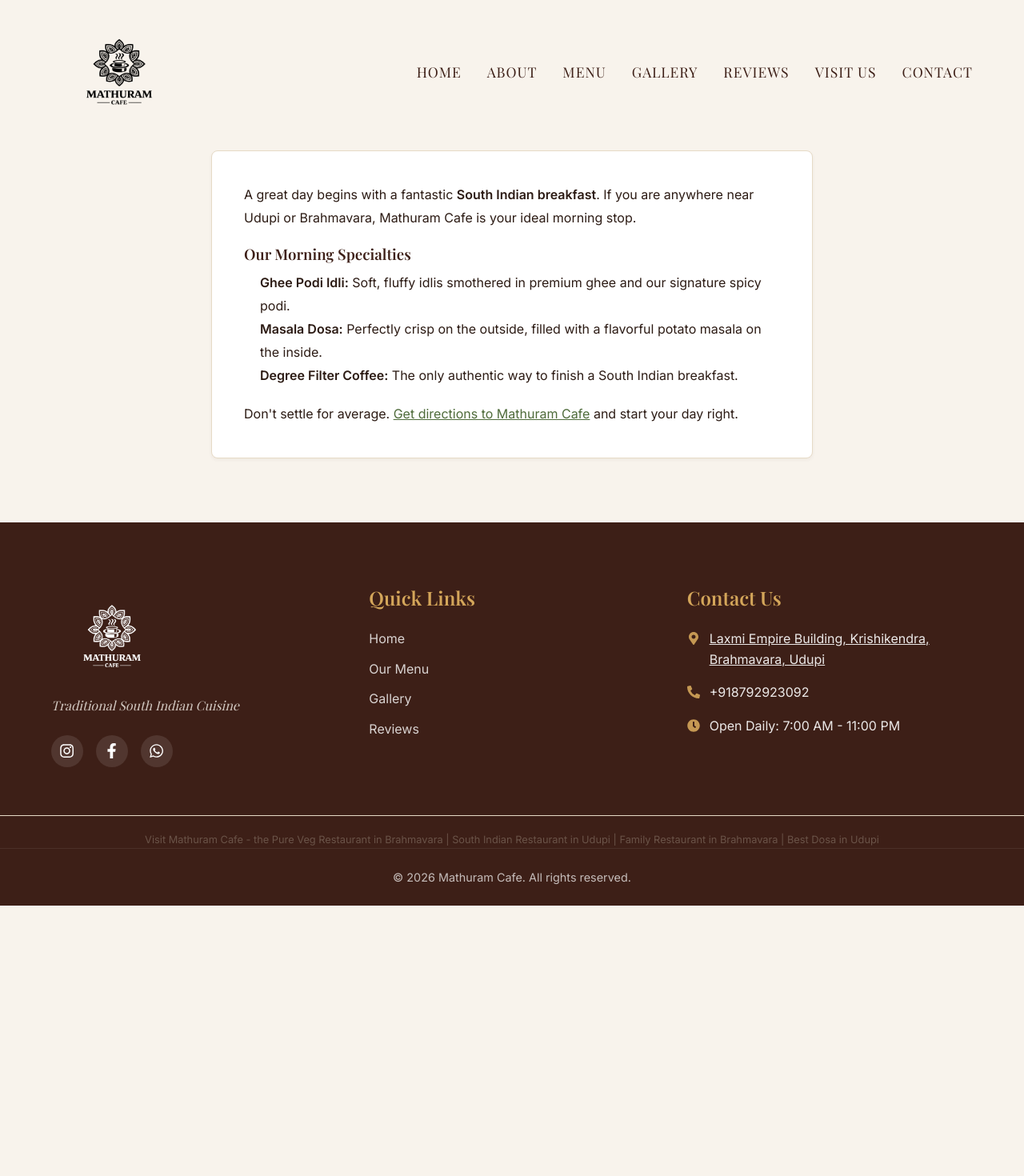
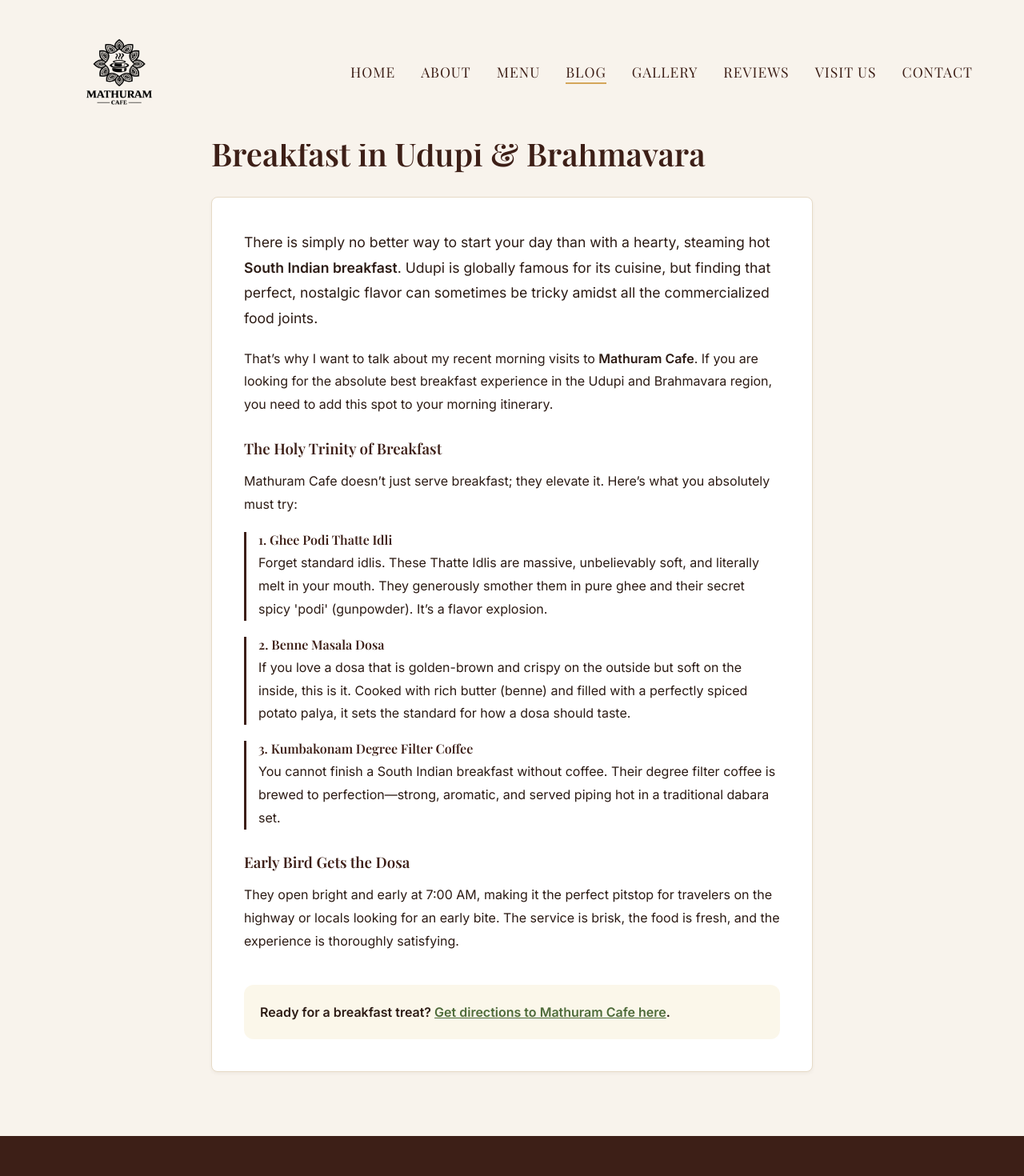
Before and after one commit to chiragudayashetty-tech/MathuramCafe-Website, a React (Vite) app: page /blog/south-indian-breakfast-udupi in a window 1280 px wide. Shown: the top 1470 px of the page at 80% size. Before the commit the page ends 1132 px from the top, so only its background shows below. Built offline with nearby package versions, Linux system fonts and the light colour scheme; a web font is replaced by a local one.

Commit message:
Fix video play button unclickable issue & add Blog to Navbar

```diff
--- a/src/components/Footer.jsx
+++ b/src/components/Footer.jsx
@@ -23,7 +23,9 @@
           <h3>Quick Links</h3>
           <ul>
             <li><Link to="/">Home</Link></li>
+            <li><Link to="/about">About Us</Link></li>
             <li><Link to="/menu">Our Menu</Link></li>
+            <li><Link to="/blog">Blog</Link></li>
             <li><Link to="/gallery">Gallery</Link></li>
             <li><Link to="/reviews">Reviews</Link></li>
           </ul>
--- a/src/components/Navbar.jsx
+++ b/src/components/Navbar.jsx
@@ -39,6 +39,7 @@
             <li><Link to="/" className={location.pathname === '/' ? 'active-link' : ''} onClick={closeMenu}>Home</Link></li>
             <li><Link to="/about" className={location.pathname === '/about' ? 'active-link' : ''} onClick={closeMenu}>About</Link></li>
             <li><Link to="/menu" className={location.pathname === '/menu' ? 'active-link' : ''} onClick={closeMenu}>Menu</Link></li>
+            <li><Link to="/blog" className={location.pathname.startsWith('/blog') ? 'active-link' : ''} onClick={closeMenu}>Blog</Link></li>
             <li><Link to="/gallery" className={location.pathname === '/gallery' ? 'active-link' : ''} onClick={closeMenu}>Gallery</Link></li>
             <li><Link to="/reviews" className={location.pathname === '/reviews' ? 'active-link' : ''} onClick={closeMenu}>Reviews</Link></li>
             <li><Link to="/visit" className={location.pathname === '/visit' ? 'active-link' : ''} onClick={closeMenu}>Visit Us</Link></li>
--- a/src/pages/Home.css
+++ b/src/pages/Home.css
@@ -41,6 +41,7 @@
   padding: 0 20px;
   color: var(--color-white);
   max-width: 800px;
+  pointer-events: none; /* Let taps fall through to the play button */
 }
 
 .hero-logo {
@@ -68,6 +69,7 @@
   animation: fadeInUp 1s ease 0.6s forwards;
   opacity: 0;
   padding-bottom: 30px; /* Prevent overlap with anything below */
+  pointer-events: auto; /* Re-enable clicks for buttons */
 }
 
 .btn-zomato {
--- a/src/pages/posts/Post1.jsx
+++ b/src/pages/posts/Post1.jsx
@@ -3,13 +3,38 @@
 
 const Post1 = () => (
   <div className="container" style={{ paddingTop: '120px', paddingBottom: '80px', maxWidth: '800px', minHeight: '80vh' }}>
-    <h1 className="gold-text" style={{ marginBottom: '30px' }}>Best Vegetarian Restaurant in Brahmavara</h1>
+    <h1 className="gold-text" style={{ marginBottom: '30px', fontSize: '2.5rem' }}>Review: Why Mathuram Cafe is the Best Vegetarian Restaurant in Brahmavara</h1>
+
     <div className="glass-panel" style={{ padding: '40px', lineHeight: '1.8' }}>
-      <p>When it comes to finding the <strong>best pure veg restaurant in Brahmavara</strong>, locals and travelers alike point to one destination: Mathuram Cafe.</p>
-      <p>Located conveniently at the Laxmi Empire Building, our restaurant is dedicated to serving 100% pure vegetarian cuisine that delights the senses and comforts the soul.</p>
-      <h3 style={{ marginTop: '20px', marginBottom: '10px' }}>Authentic Flavors</h3>
-      <p>We believe in tradition. Our chefs use age-old recipes to prepare every dish, ensuring that each bite of our meals, dosas, and curries is packed with authentic South Indian flavor.</p>
-      <p>Ready to taste the difference? <Link to="/menu" style={{ color: 'var(--color-accent)', textDecoration: 'underline' }}>Explore our full menu today</Link>.</p>
+      <p style={{ fontSize: '1.1rem', marginBottom: '20px' }}>
+        If you're anything like me, finding a genuinely good, pure vegetarian restaurant that ticks all the boxes—taste, hygiene, and ambiance—can feel like searching for a needle in a haystack. But recently, I stumbled upon a true hidden gem that locals are already raving about: <strong>Mathuram Cafe in Brahmavara</strong>.
+      </p>
+
+      <h3 className="gold-text" style={{ marginTop: '30px', marginBottom: '15px' }}>The Authentic Udupi Experience</h3>
+      <p style={{ marginBottom: '20px' }}>
+        When you walk into Mathuram Cafe, located conveniently in the Laxmi Empire Building in Brahmavara, you immediately feel the welcoming vibe. It’s not just another eatery; it feels like a modern tribute to traditional South Indian culinary heritage. The aroma of freshly roasted coffee beans and ghee-laden dosas hits you right at the door.
+      </p>
+
+      <h3 className="gold-text" style={{ marginTop: '30px', marginBottom: '15px' }}>What Makes It Stand Out?</h3>
+      <p style={{ marginBottom: '20px' }}>
+        I've visited plenty of vegetarian spots in Udupi and Manipal, but Mathuram Cafe brings something special to the table:
+      </p>
+      <ul style={{ paddingLeft: '20px', marginBottom: '20px' }}>
+        <li style={{ marginBottom: '10px' }}><strong>100% Pure Veg Commitment:</strong> No compromises. Every ingredient is strictly vegetarian, making it perfect for families who are particular about their dietary preferences.</li>
+        <li style={{ marginBottom: '10px' }}><strong>Uncompromising Quality:</strong> The Ghee Podi Dosa here is out of this world. It's perfectly crisp, roasted in pure ghee, and coated with a spicy, flavorful podi that leaves a lingering taste you’ll crave for days.</li>
+        <li style={{ marginBottom: '10px' }}><strong>Spotless Ambiance:</strong> The cleanliness is top-tier. Whether you choose the AC section for a cool retreat from the afternoon sun or the airy Non-AC seating, the space is immaculate.</li>
+      </ul>
+
+      <h3 className="gold-text" style={{ marginTop: '30px', marginBottom: '15px' }}>The Verdict</h3>
+      <p style={{ marginBottom: '20px' }}>
+        If you are driving through Brahmavara or looking for a weekend dining spot for your family, you absolutely cannot skip this place. Mathuram Cafe has rightfully earned its title as the <strong>best pure veg restaurant in Brahmavara</strong>. It's a place where authentic taste meets modern comfort.
+      </p>
+
+      <div style={{ marginTop: '40px', padding: '20px', backgroundColor: 'rgba(212, 175, 55, 0.1)', borderRadius: '12px' }}>
+        <p style={{ margin: 0, fontWeight: 'bold' }}>
+          Hungry yet? <Link to="/menu" style={{ color: 'var(--color-accent)', textDecoration: 'underline' }}>Check out their full menu here</Link> and plan your visit!
+        </p>
+      </div>
     </div>
   </div>
 );
--- a/src/pages/posts/Post2.jsx
+++ b/src/pages/posts/Post2.jsx
@@ -3,16 +3,47 @@
 
 const Post2 = () => (
   <div className="container" style={{ paddingTop: '120px', paddingBottom: '80px', maxWidth: '800px', minHeight: '80vh' }}>
-    <h1 className="gold-text" style={{ marginBottom: '30px' }}>Where to Eat South Indian Breakfast in Udupi</h1>
+    <h1 className="gold-text" style={{ marginBottom: '30px', fontSize: '2.5rem' }}>The Ultimate Guide to South Indian Breakfast in Udupi & Brahmavara</h1>
+
     <div className="glass-panel" style={{ padding: '40px', lineHeight: '1.8' }}>
-      <p>A great day begins with a fantastic <strong>South Indian breakfast</strong>. If you are anywhere near Udupi or Brahmavara, Mathuram Cafe is your ideal morning stop.</p>
-      <h3 style={{ marginTop: '20px', marginBottom: '10px' }}>Our Morning Specialties</h3>
-      <ul style={{ paddingLeft: '20px', marginBottom: '20px' }}>
-        <li><strong>Ghee Podi Idli:</strong> Soft, fluffy idlis smothered in premium ghee and our signature spicy podi.</li>
-        <li><strong>Masala Dosa:</strong> Perfectly crisp on the outside, filled with a flavorful potato masala on the inside.</li>
-        <li><strong>Degree Filter Coffee:</strong> The only authentic way to finish a South Indian breakfast.</li>
-      </ul>
-      <p>Don't settle for average. <Link to="/contact" style={{ color: 'var(--color-accent)', textDecoration: 'underline' }}>Get directions to Mathuram Cafe</Link> and start your day right.</p>
+      <p style={{ fontSize: '1.1rem', marginBottom: '20px' }}>
+        There is simply no better way to start your day than with a hearty, steaming hot <strong>South Indian breakfast</strong>. Udupi is globally famous for its cuisine, but finding that perfect, nostalgic flavor can sometimes be tricky amidst all the commercialized food joints.
+      </p>
+
+      <p style={{ marginBottom: '20px' }}>
+        That’s why I want to talk about my recent morning visits to <strong>Mathuram Cafe</strong>. If you are looking for the absolute best breakfast experience in the Udupi and Brahmavara region, you need to add this spot to your morning itinerary.
+      </p>
+
+      <h3 className="gold-text" style={{ marginTop: '30px', marginBottom: '15px' }}>The Holy Trinity of Breakfast</h3>
+      <p style={{ marginBottom: '20px' }}>
+        Mathuram Cafe doesn’t just serve breakfast; they elevate it. Here’s what you absolutely must try:
+      </p>
+
+      <div style={{ marginBottom: '20px', paddingLeft: '15px', borderLeft: '3px solid var(--color-primary)' }}>
+        <h4 style={{ marginBottom: '5px' }}>1. Ghee Podi Thatte Idli</h4>
+        <p>Forget standard idlis. These Thatte Idlis are massive, unbelievably soft, and literally melt in your mouth. They generously smother them in pure ghee and their secret spicy 'podi' (gunpowder). It’s a flavor explosion.</p>
+      </div>
+
+      <div style={{ marginBottom: '20px', paddingLeft: '15px', borderLeft: '3px solid var(--color-primary)' }}>
+        <h4 style={{ marginBottom: '5px' }}>2. Benne Masala Dosa</h4>
+        <p>If you love a dosa that is golden-brown and crispy on the outside but soft on the inside, this is it. Cooked with rich butter (benne) and filled with a perfectly spiced potato palya, it sets the standard for how a dosa should taste.</p>
+      </div>
+
+      <div style={{ marginBottom: '20px', paddingLeft: '15px', borderLeft: '3px solid var(--color-primary)' }}>
+        <h4 style={{ marginBottom: '5px' }}>3. Kumbakonam Degree Filter Coffee</h4>
+        <p>You cannot finish a South Indian breakfast without coffee. Their degree filter coffee is brewed to perfection—strong, aromatic, and served piping hot in a traditional dabara set.</p>
+      </div>
+
+      <h3 className="gold-text" style={{ marginTop: '30px', marginBottom: '15px' }}>Early Bird Gets the Dosa</h3>
+      <p style={{ marginBottom: '20px' }}>
+        They open bright and early at 7:00 AM, making it the perfect pitstop for travelers on the highway or locals looking for an early bite. The service is brisk, the food is fresh, and the experience is thoroughly satisfying.
+      </p>
+
+      <div style={{ marginTop: '40px', padding: '20px', backgroundColor: 'rgba(212, 175, 55, 0.1)', borderRadius: '12px' }}>
+        <p style={{ margin: 0, fontWeight: 'bold' }}>
+          Ready for a breakfast treat? <Link to="/contact" style={{ color: 'var(--color-accent)', textDecoration: 'underline' }}>Get directions to Mathuram Cafe here</Link>.
+        </p>
+      </div>
     </div>
   </div>
 );
--- a/src/pages/posts/Post3.jsx
+++ b/src/pages/posts/Post3.jsx
@@ -3,12 +3,45 @@
 
 const Post3 = () => (
   <div className="container" style={{ paddingTop: '120px', paddingBottom: '80px', maxWidth: '800px', minHeight: '80vh' }}>
-    <h1 className="gold-text" style={{ marginBottom: '30px' }}>Best Family Restaurant Near Manipal and Udupi</h1>
+    <h1 className="gold-text" style={{ marginBottom: '30px', fontSize: '2.5rem' }}>Looking for the Best Family Restaurant Near Manipal and Udupi?</h1>
+
     <div className="glass-panel" style={{ padding: '40px', lineHeight: '1.8' }}>
-      <p>Finding a comfortable, clean, and delicious dining spot for the whole family can be a challenge. Mathuram Cafe stands out as the <strong>best family restaurant in Brahmavara</strong>, just a short drive from Manipal and Udupi.</p>
-      <h3 style={{ marginTop: '20px', marginBottom: '10px' }}>Why Families Love Us</h3>
-      <p>Our restaurant features spacious seating arrangements with both AC and Non-AC sections to suit your comfort. The ambiance is warm and welcoming, perfect for weekend family outings, birthday celebrations, or casual dinners.</p>
-      <p>With a diverse menu that caters to both kids and adults, everyone leaves happy. Come experience our hospitality. <Link to="/visit" style={{ color: 'var(--color-accent)', textDecoration: 'underline' }}>Plan your visit today</Link>.</p>
+      <p style={{ fontSize: '1.1rem', marginBottom: '20px' }}>
+        Let's be honest: taking the whole family out for dinner can be a stressful experience. You need a place with ample parking, a menu diverse enough to keep kids and grandparents happy, comfortable seating, and—most importantly—great food.
+      </p>
+
+      <p style={{ marginBottom: '20px' }}>
+        After trying out dozens of spots around Manipal and Udupi, I've finally found a restaurant that makes family dining completely effortless: <strong>Mathuram Cafe in Brahmavara</strong>.
+      </p>
+
+      <h3 className="gold-text" style={{ marginTop: '30px', marginBottom: '15px' }}>A Space Designed for Comfort</h3>
+      <p style={{ marginBottom: '20px' }}>
+        The moment you pull up to Mathuram Cafe, the first thing you'll notice is the massive, hassle-free parking area—a rare luxury in this region! Inside, the restaurant is broadly divided into two spacious sections.
+      </p>
+      <p style={{ marginBottom: '20px' }}>
+        They offer a beautifully air-conditioned dining hall, which is a blessing during humid summer days, as well as a well-ventilated Non-AC section. The seating is plush and comfortable, meaning you won't feel rushed to eat and leave. It’s a space where you can actually sit back, talk, and enjoy your time together.
+      </p>
+
+      <h3 className="gold-text" style={{ marginTop: '30px', marginBottom: '15px' }}>A Menu to Please Everyone</h3>
+      <p style={{ marginBottom: '20px' }}>
+        What truly makes Mathuram Cafe the <strong>best family restaurant in Brahmavara</strong> is their extensive pure vegetarian menu.
+      </p>
+      <ul style={{ paddingLeft: '20px', marginBottom: '20px' }}>
+        <li style={{ marginBottom: '10px' }}><strong>For the traditionalists:</strong> The classic South Indian banana leaf meals are hearty, unlimited, and packed with homestyle flavor.</li>
+        <li style={{ marginBottom: '10px' }}><strong>For the kids:</strong> Crispy French fries, sweet corn soup, and indulgent milkshakes are always a hit.</li>
+        <li style={{ marginBottom: '10px' }}><strong>For dinner crowds:</strong> Their North Indian gravies (like Paneer Butter Masala) paired with soft Butter Naans and Tandoori starters are remarkably authentic and rich.</li>
+      </ul>
+
+      <h3 className="gold-text" style={{ marginTop: '30px', marginBottom: '15px' }}>Final Thoughts</h3>
+      <p style={{ marginBottom: '20px' }}>
+        Great food aside, it’s the attentive, polite staff and the exceptionally clean environment that makes Mathuram Cafe stand out as a premier family destination. The next time you're debating where to take the family for lunch or dinner, make the short drive to Brahmavara. You won't regret it.
+      </p>
+
+      <div style={{ marginTop: '40px', padding: '20px', backgroundColor: 'rgba(212, 175, 55, 0.1)', borderRadius: '12px' }}>
+        <p style={{ margin: 0, fontWeight: 'bold' }}>
+          Planning a family get-together? <Link to="/visit" style={{ color: 'var(--color-accent)', textDecoration: 'underline' }}>Check out their location and visiting details here</Link>.
+        </p>
+      </div>
     </div>
   </div>
 );
```
